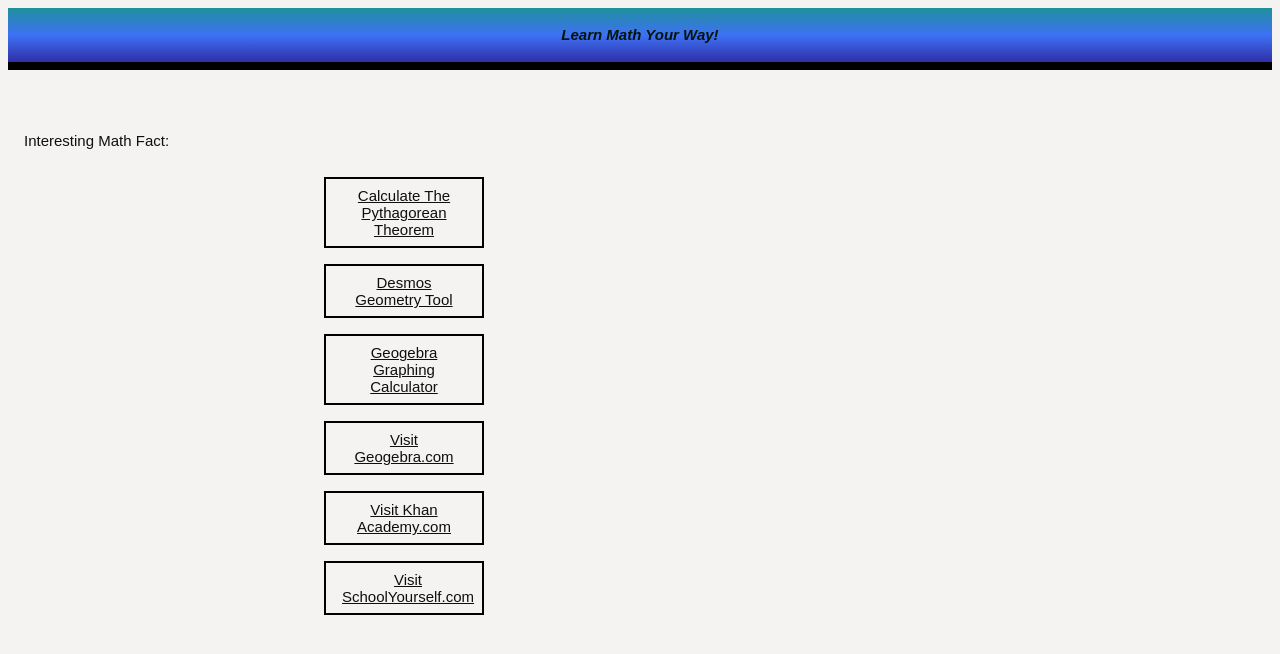
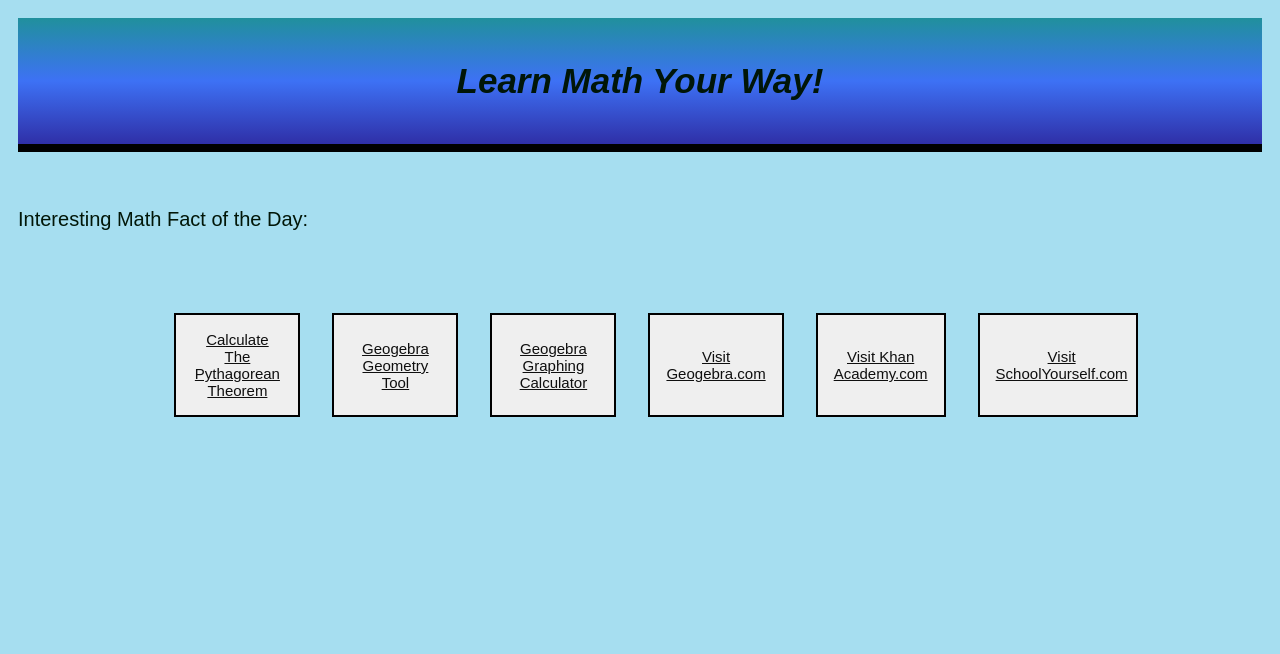
Before and after one commit to DianeVail/MathYourWay, a website: page index.html in a window 1280 px wide. Shown: the top 654 px of the page. Drawn offline with Linux system fonts and the light colour scheme; no server answers.

Commit message:
for mentor review

```diff
--- a/index.html
+++ b/index.html
@@ -11,18 +11,18 @@
       <div class="header"><p>Learn Math Your Way!</p></div>
 
       <!--Code for Numbers API should go here-->
-      <div class = "fact-text">Interesting Math Fact:</div><script src="http://numbersapi.com/random/trivia?json"></script>
+      <p>Interesting Math Fact of the Day:</p><div class = "fact-text"></div><script src="http://numbersapi.com/random/math?json"></script>
 
       <div class="btn-container"> <!-- buttons for external links-->
 
              <!-- Pythagorean Theorem Calculator-->
-             <button class="mathlinks"><a href = "links/pythagoreanthm.html" target="_blank" class="link-btn">Calculate The Pythagorean Theorem</a></button>
+             <button class="mathlinks"><a href = "links/pythagoreanthm.html" class="link-btn">Calculate The Pythagorean Theorem</a></button>
 
               <!--Desmos Geometry Tool code-->
-              <button class="mathlinks"><a href = "links/desmos.html" class="link-btn">Desmos Geometry Tool</a></button>
+              <button class="mathlinks"><a href = "links/geogebrageometry.html" class="link-btn">Geogebra Geometry Tool</a></button>
 
               <!--Geogebra graphing calculator code-->
-              <button class="mathlinks"><a href="links/geogebra.html" class="link-btn">Geogebra Graphing Calculator</a></button>
+              <button class="mathlinks"><a href="links/geogebragraphing.html" class="link-btn">Geogebra Graphing Calculator</a></button>
 
               <!-- Geogebra.com Code-->
               <button class="mathlinks"><a href="https://www.geogebra.org/geometry"  >Visit Geogebra.com</button>
--- a/public/desomosgeometry.js
+++ /dev/null
@@ -1,3 +0,0 @@
-//Code for Desmos//
-var elt = document.getElementById('geometry');
-var geometry = Desmos.Geometry(elt);
--- a/public/index.js
+++ b/public/index.js
@@ -1,3 +1,18 @@
 "use strict"
 
 //Code for math fact of the day API //
+
+const mathFactElement = document.querySelector(".fact-text");
+
+async function getTrivia() {
+    try {
+        const res = await fetch("http://numbersapi.com/random/math?json");
+        const data = await res.json()
+        console.log(data);
+        mathFactElement.innerText = data.text;
+    } catch (error) {
+        console.log(error);
+    }
+}
+
+getTrivia();
--- a/public/pythagoreanthm.js
+++ b/public/pythagoreanthm.js
@@ -32,7 +32,7 @@ function checkValues() {  //Check to make sure input is valid
         message.innerText = result;  //Outputs a blank response if not a triple
 
         if (legA %1 === 0 && legB %1 === 0 && answer %1 === 0) {
-            result = "Congratulations!  You have found a Pythagorean Triple!!!";
+            result = "Congratulations!  You have found a Pythagorean Triple!!! A Pythagorean triple consists of three positive integers a, b, and c, such that a2 + b2 = c2.  A triangle whose side lengths are a Pythagorean triple is a right triangle and called a Pythagorean triangle.";
             message.innerText = result;
     }
 }
--- a/public/style.css
+++ b/public/style.css
@@ -1,6 +1,6 @@
 html {
 	padding: 0;
-	margin: 0;
+	margin: 10px;
 }
 
 body {
@@ -8,7 +8,7 @@ body {
 	font-family: Arial, Helvetica, sans-serif;
 	font-size: 20px;
 	line-height: 1.6;
-	background-color: rgb(245, 242, 242);
+	background-color: rgb(166, 222, 240);
 }
 
 
@@ -34,18 +34,17 @@ a:hover {
 	margin-bottom: 3.2rem;
 	font-weight: bold;
 	font-style: italic;
-	font-size: 15px;
+	font-size: 30px;
 }
 
 .mathpages {
 	padding: 2.5rem;
-	background: linear-gradient(hsl(180, 10%, 92%), hsl(223, 90%, 60%), hsl(240, 56%, 42%));
 	box-shadow: 0 0 20px 0 rgb(13, 13, 14);
-	width: 90%;
+	width: 100%;
 	display: flex;
 	flex-direction: column;
 	justify-content: left;
-	font-size: 20px;
+	font-size: 15px;
 
 }
 
@@ -64,34 +63,35 @@ a:hover {
 	margin: 0.5rem 0;
     padding: 0.5rem 1rem;
     width: 100%;
-	font-size: 15px;
+	font-size: 20px;
+	font-style: italic;
+	font-weight: bold;
 
 }
 
 .mathlinks {
 	display:flex;
 	flex-direction:column;
-	background-color: var(--btn-bg-color);
     border: 0.125rem solid black;
     margin: 0.5rem 0;
     padding: 0.5rem 1rem;
-    width: 90%;
     max-width: 10rem;
 }
 .btn-container {
 	display: flex;
     flex-direction: column;
-    width: 40%;
-	justify-content: center;
-	margin-inline: 25%;
-    align-items: left;
+    width: 100%;
+	justify-content: right;
+	margin-inline: 10%;
+	padding: 1rem 1rem;
+	margin-top: 10px;
+
 }
 .footer {
 	background-color:gray;
-	border-bottom: 8px solid #000000;
-	margin-bottom: 3.2rem;
 	font-size: 10px;
 	text-align: center;
+	width: 100%;
 
 
 }
@@ -101,8 +101,9 @@ a:hover {
 	.header {
 		background-color: rgb(144, 144, 148);
 		flex-direction: row;
-		align-items: center;
-		font-size: 15px;
+		align-items: ;
+		font-size: 35px;
+		width: 100%
 	}
 	a {
 		color: #0f0f0f;
@@ -113,19 +114,28 @@ a:hover {
 	}
 	.mathlinks {
 		display:flex;
+		flex-direction: column;
+		justify-content: center;
+		border: 0.125rem solid black;
+		margin: 1rem 1rem;
+		padding: 1rem 1rem;
+		width: 90%;
+	}
+	.btn-container {
+		display: flex;
 		flex-direction: row;
-		background-color: var(--btn-bg-color);
-		border: 0.125rem solid black;
-		margin: 0.5rem 0;
-		padding: 0.5rem 1rem;
-		width: 90%;
-		max-width: 10rem;
-	}
+		width: 80%;
+		justify-content: center;
+		margin-inline: 10%;
+		padding: 1rem 1rem;
+
+
 
 	.footer {
 		background-color: rgb(163, 163, 165);
 		flex-direction: row;
-		align-items: center;
+		width: 100%;
+		align-items: left;
 		font-size: 15px;
 	}
 }
```
Also changed, not shown: links/desmos.html (deleted, +0 -23 lines), links/geogebrageometry.html (added, +23 -0 lines), package.json (added, +7 -0 lines), links/geogebragraphing.html (renamed from links/geogebra.html), 2 other files.
